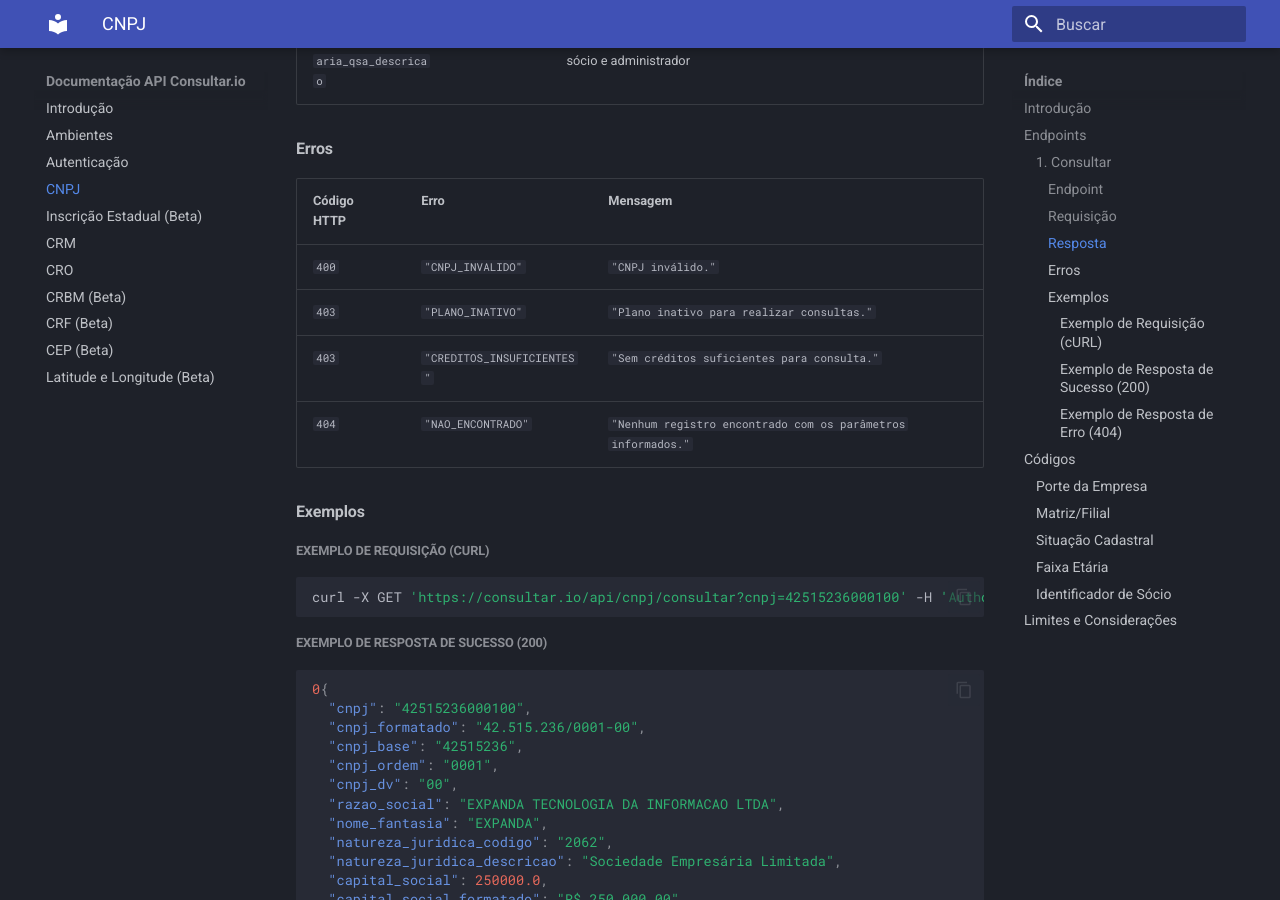
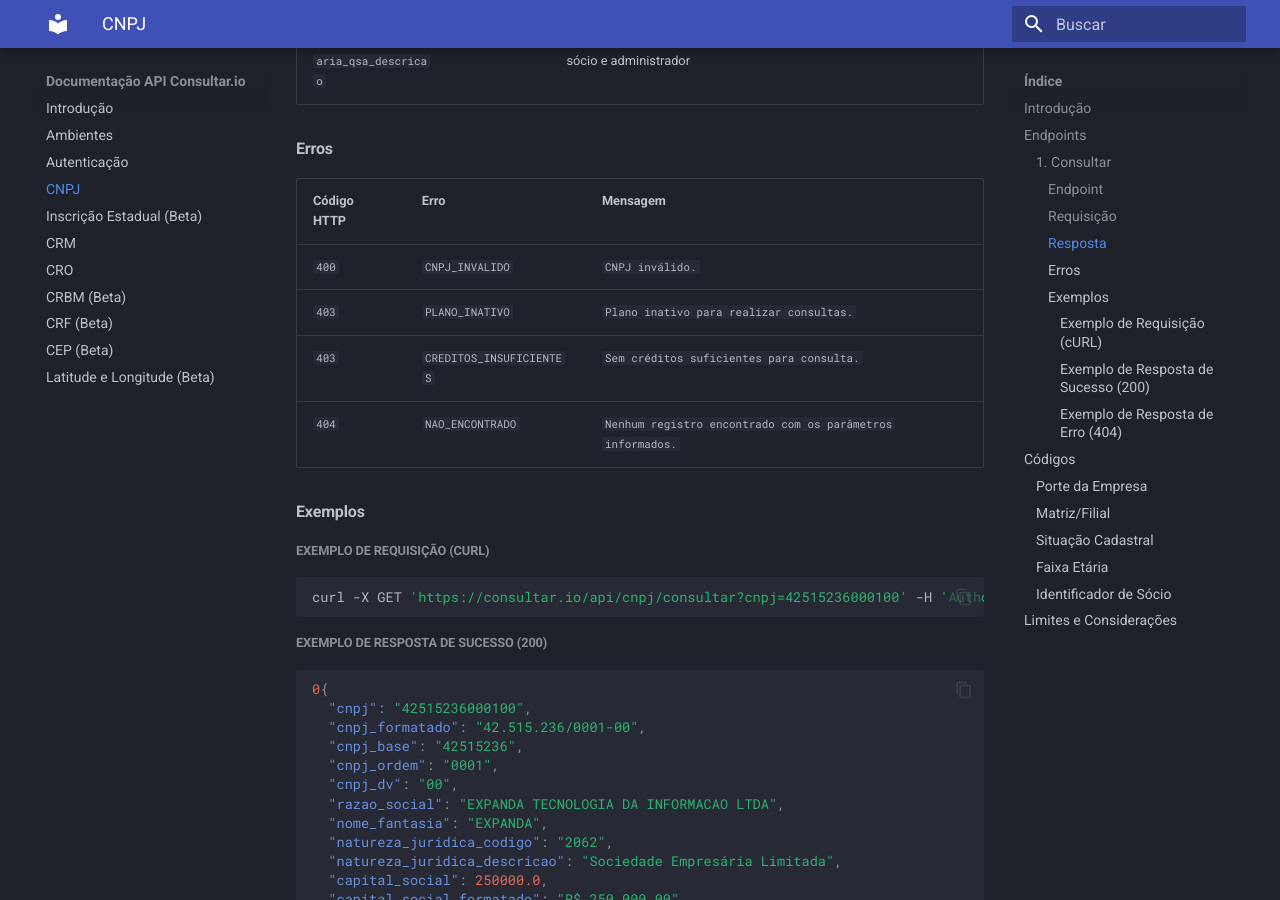
Before and after one commit to consultar-io/doc, an MkDocs documentation site: the page built from docs/cnpj.md, in a window 1280 px wide and 900 px high, scrolled down 4580 px. Built offline with MkDocs 1.6.1 and Material for MkDocs 9.7.7, drawn with Linux system fonts in a browser that asks for light colours.

```diff
--- a/docs/cnpj.md
+++ b/docs/cnpj.md
@@ -91,12 +91,12 @@ Consulta detalhes de um CNPJ específico.
 
 #### Erros
 
-| Código HTTP | Erro                       | Mensagem                                                     |
-| ----------- | -------------------------- | ------------------------------------------------------------ |
-| `400`       | `"CNPJ_INVALIDO"`          | `"CNPJ inválido."`                                           |
-| `403`       | `"PLANO_INATIVO"`          | `"Plano inativo para realizar consultas."`                   |
-| `403`       | `"CREDITOS_INSUFICIENTES"` | `"Sem créditos suficientes para consulta."`                  |
-| `404`       | `"NAO_ENCONTRADO"`         | `"Nenhum registro encontrado com os parâmetros informados."` |
+| Código HTTP | Erro                     | Mensagem                                                   |
+| ----------- | ------------------------ | ---------------------------------------------------------- |
+| `400`       | `CNPJ_INVALIDO`          | `CNPJ inválido.`                                           |
+| `403`       | `PLANO_INATIVO`          | `Plano inativo para realizar consultas.`                   |
+| `403`       | `CREDITOS_INSUFICIENTES` | `Sem créditos suficientes para consulta.`                  |
+| `404`       | `NAO_ENCONTRADO`         | `Nenhum registro encontrado com os parâmetros informados.` |
 
 #### Exemplos
 
```
